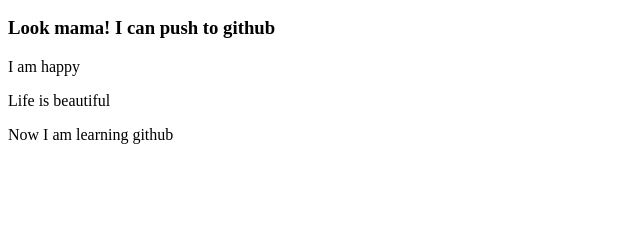
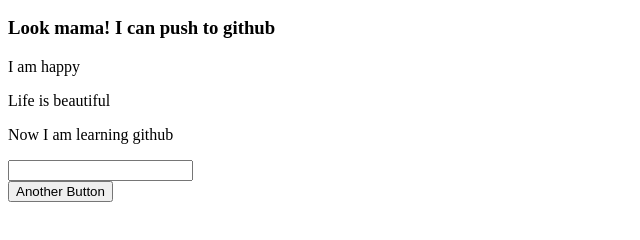
Before and after one commit to saidarahman26/my-first-website, a plain HTML site: page index.html in a window 1280 px wide. Shown: the part 110-350 px from the top of the page, without its empty margins (0-640 px from the left). Drawn offline with Linux system fonts and the light colour scheme.

Commit message:
button added

```diff
--- a/index.html
+++ b/index.html
@@ -13,6 +13,9 @@
     <p> I am happy</p>
     <p> Life is beautiful</p>
     <p> Now I am learning github</p>
+    <input type="text">
+    <br>
+    <button> Another Button</button>
 
 </body>
 </html>
```
